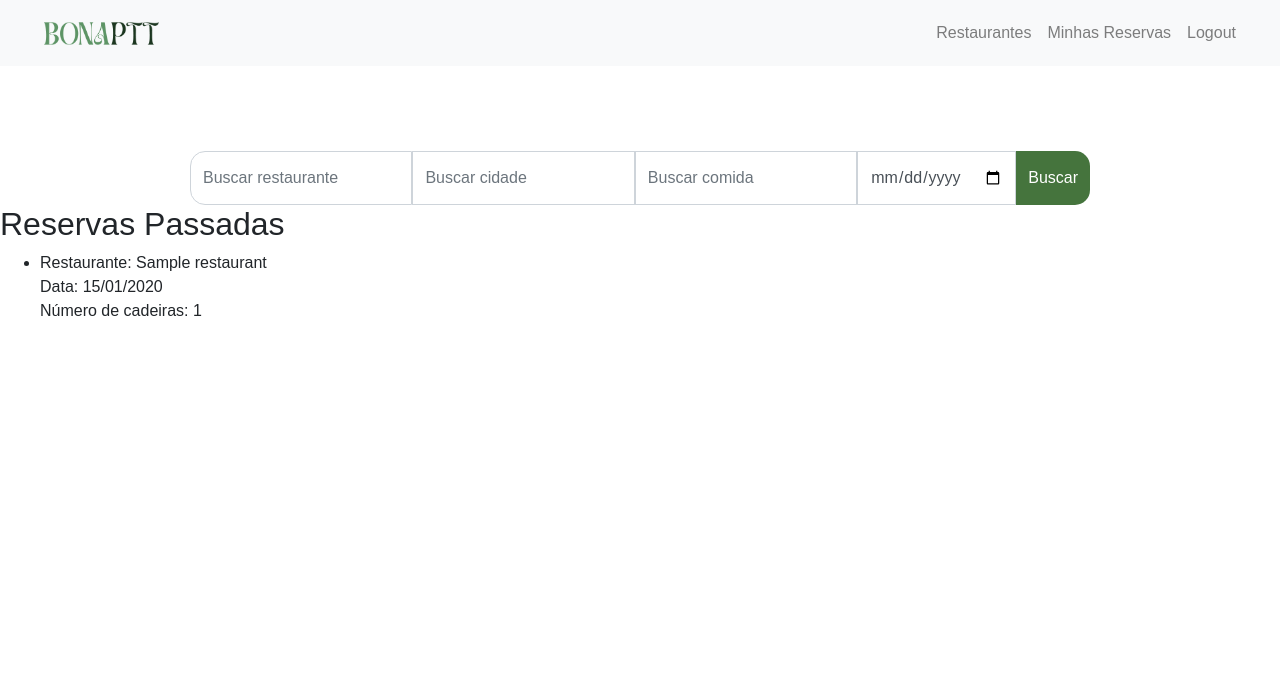
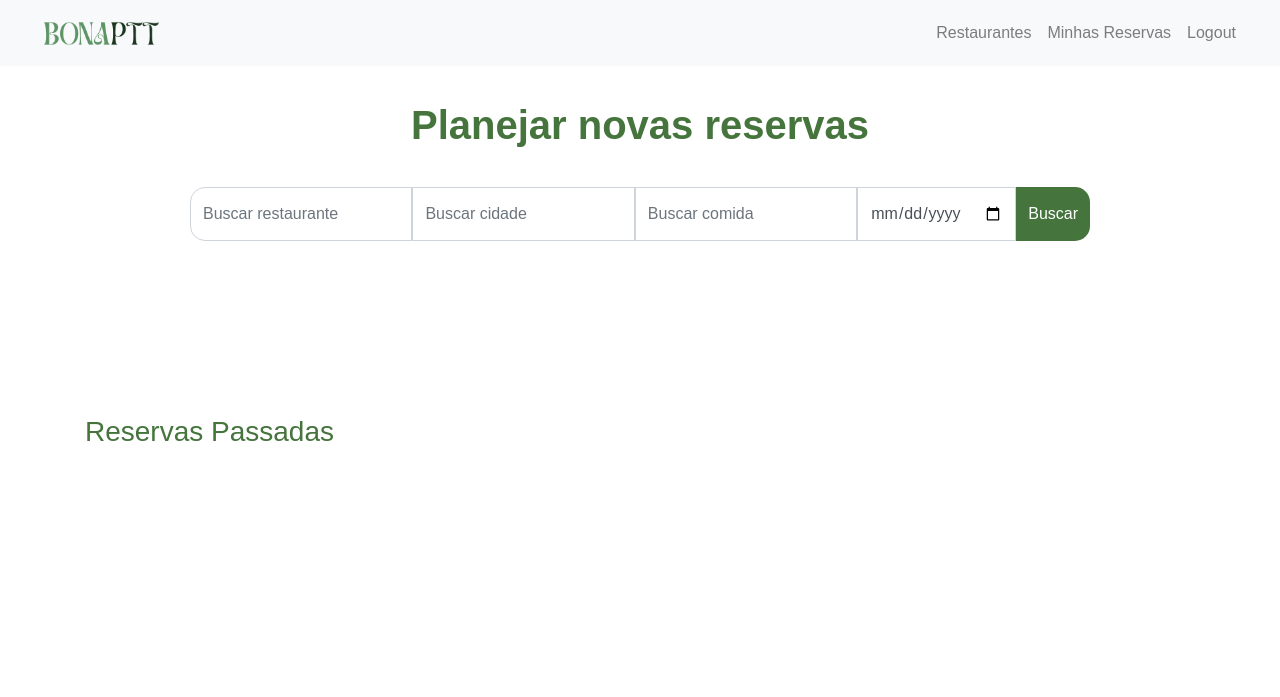
Before and after one commit to Thiago1803/EventosRestaurantesDjango, a Django app: page /vagas/ver_minhas_reservas/ in a window 1280 px wide. Shown: the top 697 px of the page. Run offline with Django 5.2, Linux system fonts and the light colour scheme; a user stored in the database is signed in; tables that the repository leaves empty hold one stand-in row (values such as "Sample post"); parts of the project's set-up code (start-up, migrations or seed data) failed here and were passed over; some libraries are stand-ins or nearby versions.

Commit message:
feat: update minhas reservas

```diff
--- a/reservations/templates/minhas_reservas.html
+++ b/reservations/templates/minhas_reservas.html
@@ -12,51 +12,59 @@
 
     </head>
 
+    <style>
+         h1{
+            padding-top: 100px;
+            color: #45743D;
+            font-weight: 900;
+            text-align: center;
+        }
+
+        h3{
+            color: #45743D;
+            text-align: start;
+        }
+
+        #reservation{
+            display: flex;
+            flex-direction: column;
+            gap: 3rem;
+        }
+    </style>
+
     <header>
         {% include "components/navbar.html" with user=user %}
     </header>
 
     <body>
+        <h1>Planejar novas reservas</h1>
+
         <div id="search-container-details">
             {% include "components/search.html" %}
         </div>
 
-
+        <div id="reservation" class="container my-5">
             {% if not reservas_ativas and not reservas_passadas %}
                 <p>Você ainda não fez nenhuma reserva.</p>
             {% else %}
+                <div>
                     {% if reservas_ativas %}
-                <h2>Reservas Ativas</h2>
-                <ul>
+                        <h3>Reservas Ativas</h3>
                             {% for reservation in reservas_ativas %}
-                        <li>
-                            Restaurante: {{ reservation.restaurant__name }} <br>
-                            Data: {{ reservation.date_reservation|date:"d/m/Y" }} <br>
-                            Número de cadeiras: {{ reservation.total_reservations }}
-                        </li>
+                                {% include "components/reservations.html" %}
                             {% endfor %}
-                </ul>
                     {% endif %}
-
+                </div>
+                <div class="mt-5">
                     {% if reservas_passadas %}
-                <h2>Reservas Passadas</h2>
-                <ul>
-                    {% for reservation in reservas_passadas %}
-                        <li>
-                            Restaurante: {{ reservation.restaurant__name }} <br>
-                            Data: {{ reservation.date_reservation|date:"d/m/Y" }} <br>
-                            Número de cadeiras: {{ reservation.total_reservations }}
-                        </li>
+                        <h3>Reservas Passadas</h3>
+                        {% for reservation in reservas_ativas %}
+                            {% include "components/reservations.html" %}
                         {% endfor %}
-                </ul>
                     {% endif %}
-
+                </div>
             {% endif %}
-
-
-
-
-
+        </div>
         <br><br>
 
         {% comment %}
--- a/templates/static/styles.css
+++ b/templates/static/styles.css
@@ -397,7 +397,7 @@
 #search-container-details{
     background-size: cover;
     background-position: center;
-    padding: 150px 50px 0;
+    padding: 30px;
     text-align: center;
     justify-items: center;
 }
```
Also changed, not shown: reservations/templates/ver_vagas.html (+10 -0 lines), templates/components/reservations.html (added, +45 -0 lines). Lines whose indentation alone changed are shown as unchanged.
